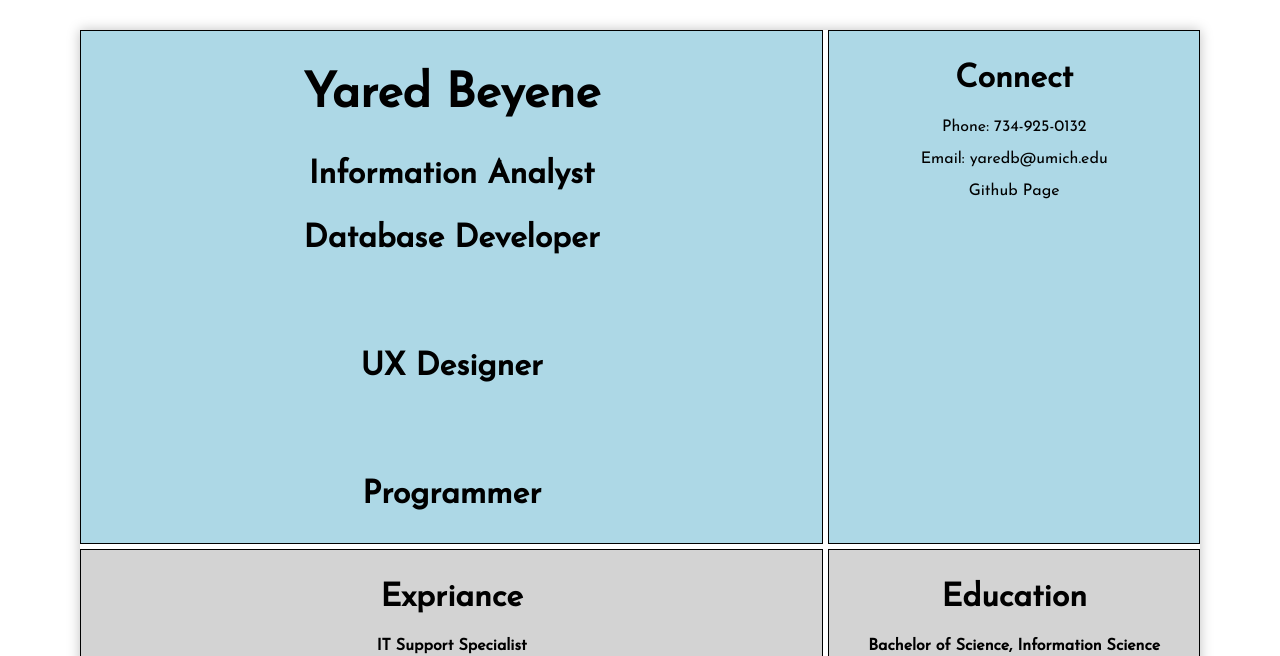
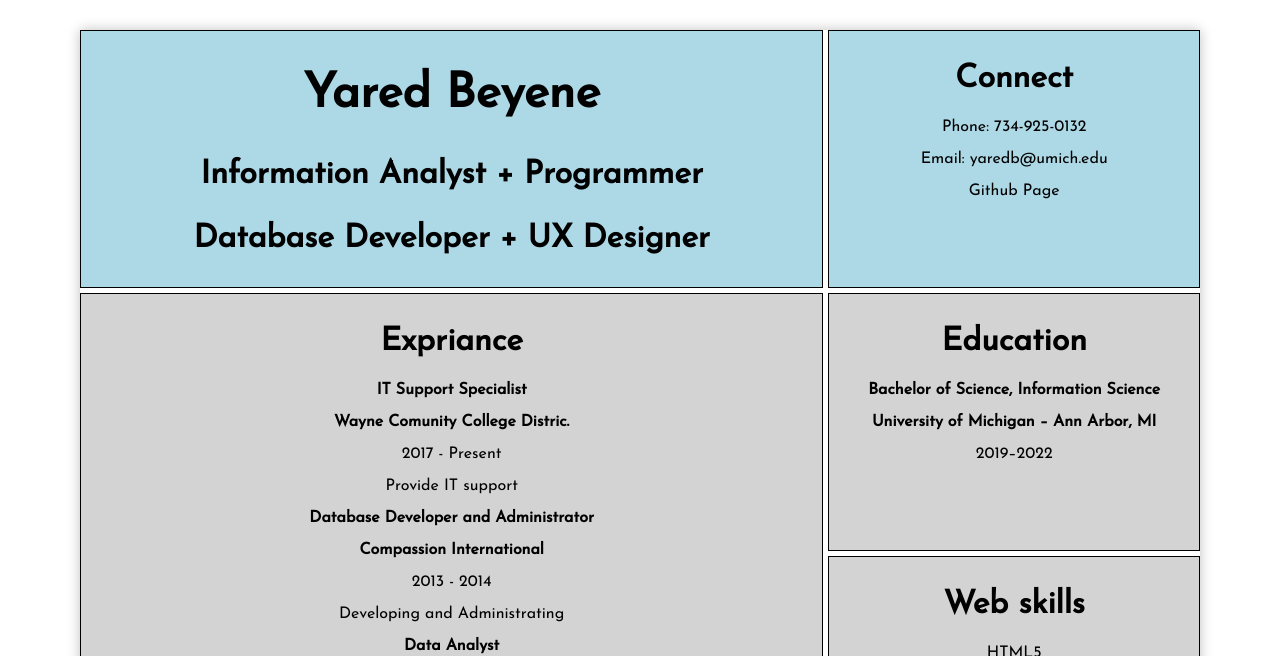
Before and after one commit to ybeyene/portfolio, a plain HTML site: page resume.html in a window 1280 px wide. Shown: the part 144-800 px from the top of the page. Drawn offline with Linux system fonts and the light colour scheme.

Commit message:
Update resume.html

```diff
--- a/resume.html
+++ b/resume.html
@@ -29,7 +29,7 @@
     <article id="main" class="resume">
         <section class="grid-area name">
             <h1>Yared Beyene</h1>
-            <h2>Information Analyst<br> Database Developer</br> <br> UX Designer</br> <br> Programmer</br></h2>
+            <h2>Information Analyst + Programmer <br> Database Developer + UX Designer</br></h2>
         </section>
         <section class="grid-area connect">
             <h2>Connect</h2>
```
